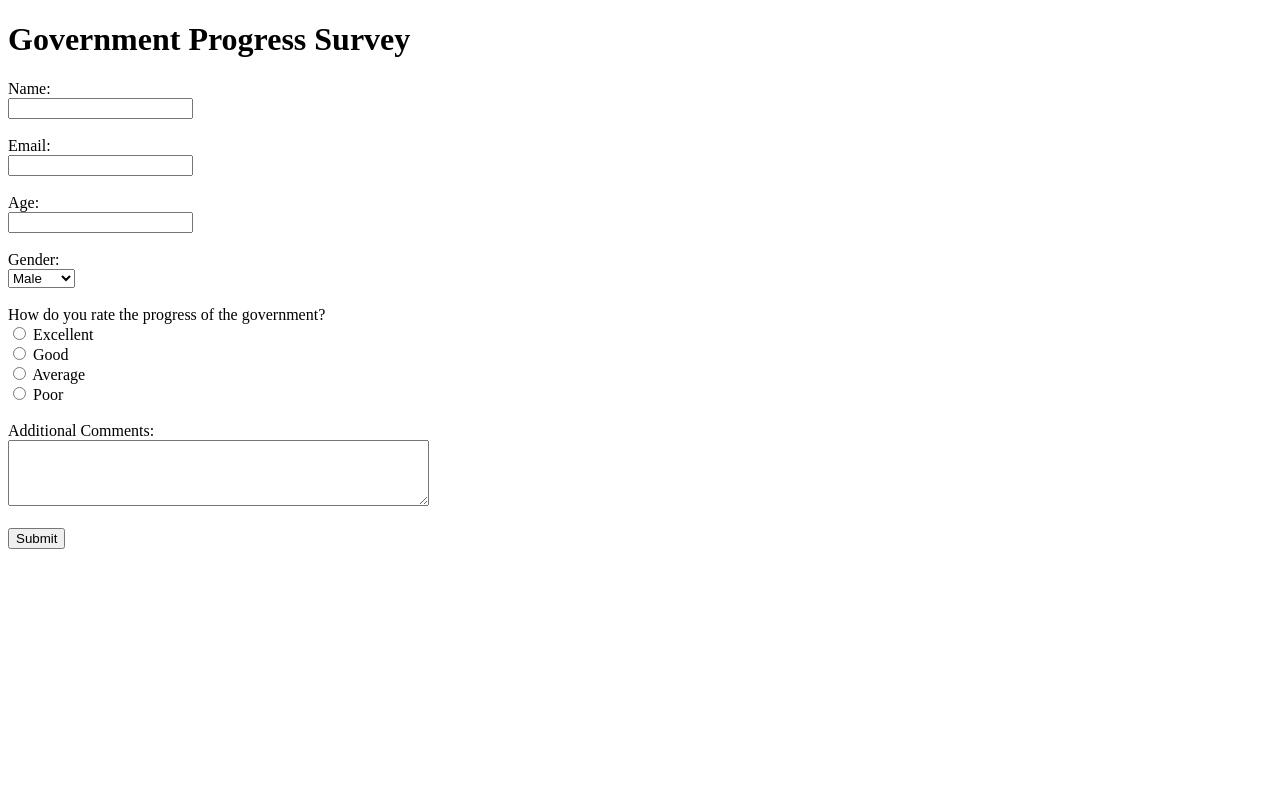
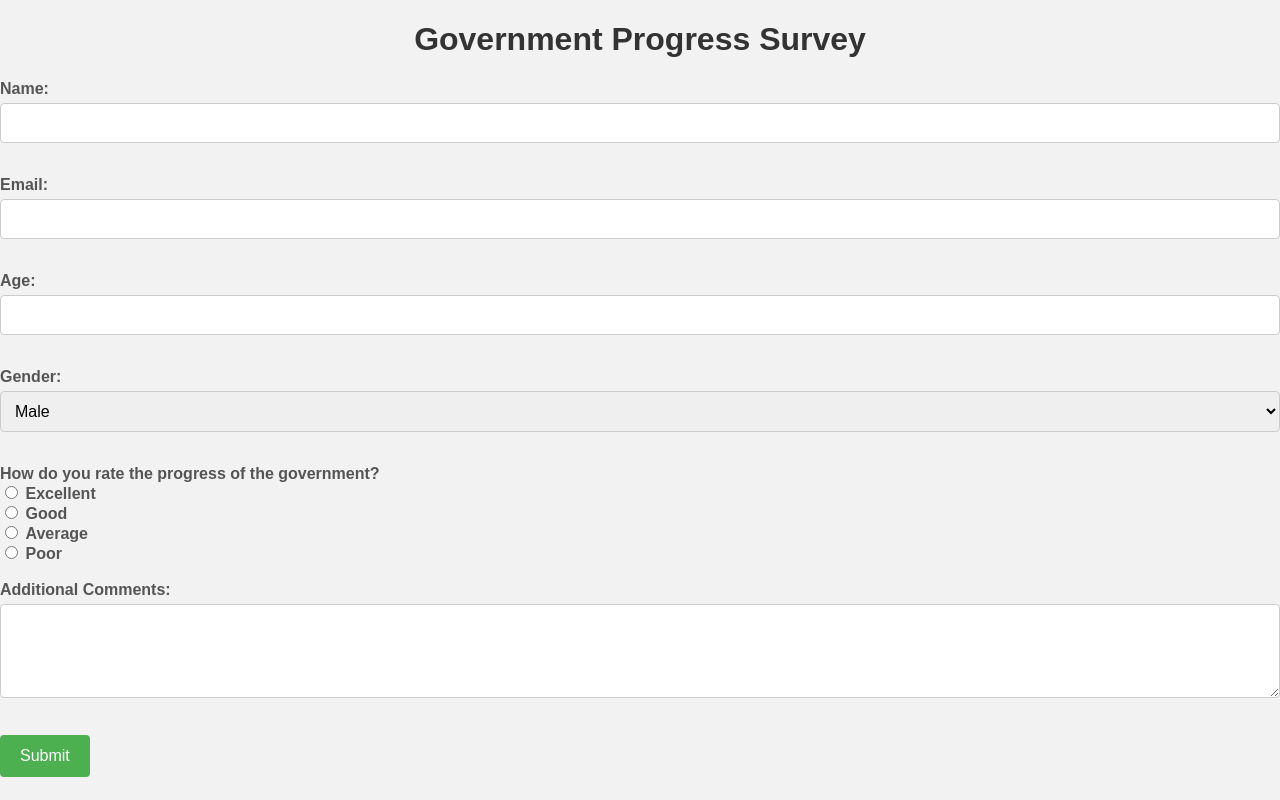
Before and after one commit to Abdullah-1013/Govt-Survey, a plain HTML site: page index.html in a window 1280 px wide. Drawn offline with Linux system fonts and the light colour scheme.

Commit message:
Add CSS FILE

```diff
--- a/index.html
+++ b/index.html
@@ -4,6 +4,7 @@
     <meta charset="UTF-8">
     <meta name="viewport" content="width=device-width, initial-scale=1.0">
     <title>Government Progress Survey</title>
+    <link rel="stylesheet" type="text/css" href="styles.css">
 </head>
 <body>
     <h1>Government Progress Survey</h1>
--- /dev/null
+++ b/styles.css
@@ -0,0 +1,57 @@
+/* styles.css */
+
+body {
+    font-family: Arial, sans-serif;
+    background-color: #f2f2f2;
+    margin: 0;
+    padding: 0;
+}
+.container {
+    max-width: 600px;
+    margin: 20px auto;
+    padding: 20px;
+    background-color: #fff;
+    border-radius: 8px;
+    box-shadow: 0 0 10px rgba(0, 0, 0, 0.1);
+}
+h1 {
+    text-align: center;
+    color: #333;
+}
+form {
+    margin-top: 20px;
+}
+label {
+    font-weight: bold;
+    color: #555;
+}
+input[type="text"],
+input[type="email"],
+input[type="number"],
+select,
+textarea {
+    width: 100%;
+    padding: 10px;
+    margin-top: 5px;
+    margin-bottom: 15px;
+    border: 1px solid #ccc;
+    border-radius: 4px;
+    box-sizing: border-box;
+    font-size: 16px;
+}
+input[type="button"] {
+    background-color: #4CAF50;
+    color: white;
+    padding: 12px 20px;
+    border: none;
+    border-radius: 4px;
+    cursor: pointer;
+    font-size: 16px;
+    transition: background-color 0.3s;
+}
+input[type="button"]:hover {
+    background-color: #45a049;
+}
+textarea {
+    resize: vertical;
+}
```
